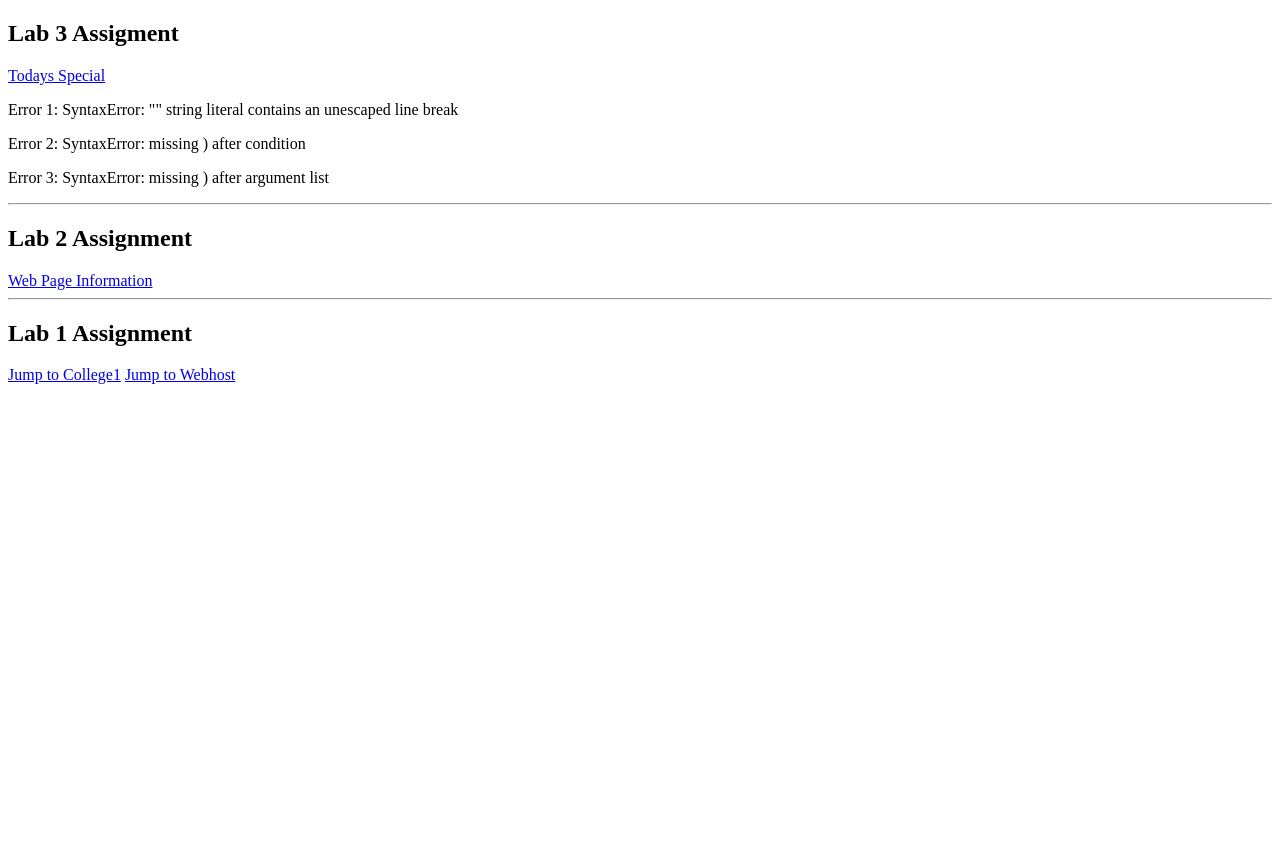
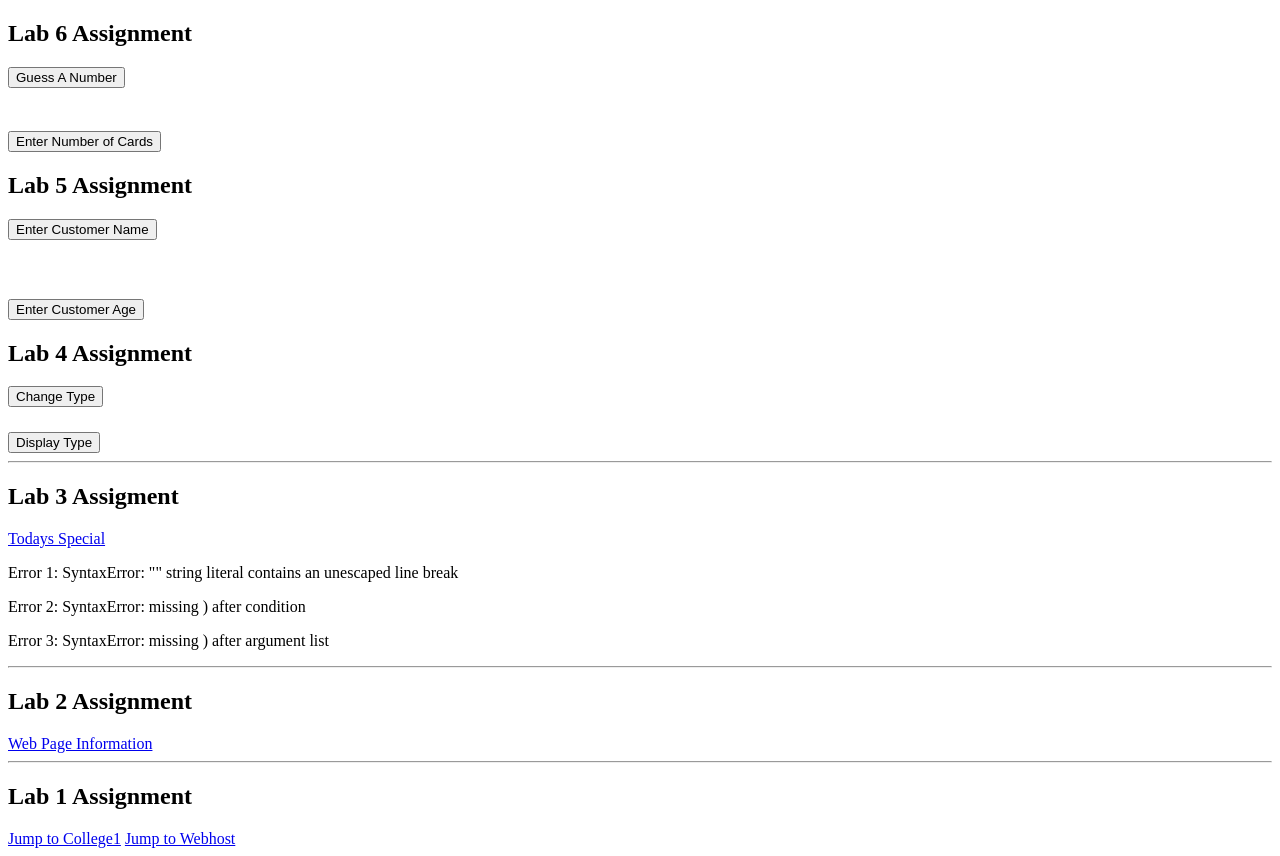
Before and after one commit to gabbyjimenez/gabbyjimenez.github.io, a plain HTML site: page index.html in a window 1280 px wide. Before the commit the page ends 800 px from the top, so only its background shows below. Drawn offline with Linux system fonts and the light colour scheme.

Commit message:
update to lab6

```diff
--- a/index.html
+++ b/index.html
@@ -4,18 +4,45 @@
 <head>
 
 </head>
+
 <body>
 
+
+    <h2> Lab 6 Assignment </h2>
+    <button id="breakButton" style="margin-bottom:25px;" onclick="getBreaks()">Guess A Number</button>
+
+    <div id="breakResult"></div>
+    <br>
+    <button id="getCards" onclick="getCards()">Enter Number of Cards</button>
+    <div id="cardResult"></div>
+
+
+
+
+    <h2> Lab 5 Assignment </h2>
+    <button id="nameButton" style="margin-bottom:25px;" onclick="getName()">Enter Customer Name</button>
+
+        <p id="nameResult"></p>
+    <br>
+    <button id="ageButton" onclick="getAge()">Enter Customer Age</button>
+        <p id="ageResult"></p>
+
+
+    <h2> Lab 4 Assignment </h2>
+    <button id="changeType" style="margin-bottom:25px;" onclick="changetype()">Change Type</button>
+
+    <br>
+    <button id="displayType" onclick="displaytype()">Display Type</button>
+
+
+    <hr>
     <h2> Lab 3 Assigment </h2>
     <a href="Javascript:displayspecial()">Todays Special</a>
-<p> Error 1:
-SyntaxError: "" string literal contains an unescaped line break</p>
+    <p> Error 1: SyntaxError: "" string literal contains an unescaped line break</p>
 
-<p> Error 2:
-SyntaxError: missing ) after condition</p>
+    <p> Error 2: SyntaxError: missing ) after condition</p>
 
-<p> Error 3:
-SyntaxError: missing ) after argument list </p>
+    <p> Error 3: SyntaxError: missing ) after argument list </p>
 
     <hr>
 
--- a/student.js
+++ b/student.js
@@ -1,23 +1,156 @@
+
+
+ //Lab 6
+
+ function getBreaks() {
+  i=0;
+
+
+  do{
+  enterNum = prompt("Enter a number from 1 to 5" , "");
+
+  }
+  while (parseInt(enterNum) > 5 || parseInt(enterNum) < 1);
+
+
+  answer = "";
+
+  for(var j = 0; j<parseInt(enterNum); j++){
+  answer += "<br>";
+
+  }
+
+  document.getElementById("breakResult").innerHTML +=  answer;
+
+  }
+
+
+
+  function getCards() {
+
+
+  do {
+      enterNum = prompt("Enter a number from 2 to 7", "");
+
+  }
+  while (parseInt(enterNum) > 7 || parseInt(enterNum) < 2);
+
+  answer = "";
+  count = 0;
+  for (var j = 0; j < parseInt(enterNum); j++) {
+      answer += "<span id='card"+count + "'>Card#" + count + "</span>";
+      count += 1;
+
+  }
+  document.getElementById("cardResult").innerHTML += answer;
+
+  }
+
+
+
+
+   //Lab 5
+
+   function getName() {
+
+      var name = prompt("Please enter your name", "");
+      if(name.length<5){
+
+          alert("You have a short name!");
+      }else if(name.length<10) {
+
+          alert("You have a medium name!");
+      } else if(name.length>10){
+
+          alert("You have a long name!");
+      }
+
+     document.getElementById("nameResult").innerHTML = "Your name is: <b>" + name + "</b>";
+
+
+   }
+
+
+  function getAge(){
+
+  var age = prompt("Please enter your age", "");
+
+  if(parseInt(age)<18){
+
+      alert("You are a kid!");
+
+  }else if (parseInt(age)<50){
+
+   alert("You are an adult!");
+
+  }else if(parseInt(age)>50){
+
+      alert("You are a senior citizen! ");
+
+  }
+
+  document.getElementById("ageResult").innerHTML = "You age is: <b> " + age + "</b";
+
+  }
+
+  //Lab 4
+  var customertype = "direct";
+  function changetype() {
+      var newCustomerType;
+
+      if(customertype == "direct"){
+
+          newCustomerType = "advertising";
+      }
+      if(customertype == "advertising") {
+
+          newCustomerType = "subscription";
+      }
+      if(customertype=="subscription"){
+
+          newCustomerType = "direct";
+      }
+      customertype = newCustomerType;
+  }
+  function displaytype() {
+      if (customertype == "direct") {
+
+          alert("Buy Now! From this web page! My children need new shoes!");
+      }
+      if (customertype == "advertising") {
+
+          alert("Support our advertisers! Click on an ad, so I can make money!");
+      }
+      if (customertype == "subscription") {
+
+          alert("Renew your subscription today! My children need medicine!");
+      }
+  }
+
+
+
+
    //Lab 3
 
    // declare this variable outside of your functions
-    currentspecial = 1     // selects which item that is "on special"
+
+   currentspecial = 1; // selects which item that is "on special"
 
    function displayspecial() {
 
        if (currentspecial == 1) {
-          alert("The current special is #1")
+           alert("The current special is #1");
        }
-       if (currentspecial == 2)  {
-          alert("The current special is #2")
+       if (currentspecial == 2) {
+           alert("The current special is #2");
        }
-       if (currentspecial == 3)  {
-          alert("The current special is #3")
+       if (currentspecial == 3) {
+           alert("The current special is #3");
        }
 
        currentspecial = currentspecial + 1;
        if (currentspecial > 3) {
-         currentspecial = 1
+           currentspecial = 1;
        }
 
 
@@ -37,6 +170,6 @@ var myname = "Gabby";
    var classdescription = "Javascript";
    var thedate = "09/03/2018";
 
-function displayinfo ( ) {
-       alert ( "My name is " + myname + ", My class is " + classdescription + ", The Date is " + thedate);
+   function displayinfo() {
+       alert("My name is " + myname + ", My class is " + classdescription + ", The Date is " + thedate);
    }
```
Lines whose indentation alone changed are shown as unchanged.
